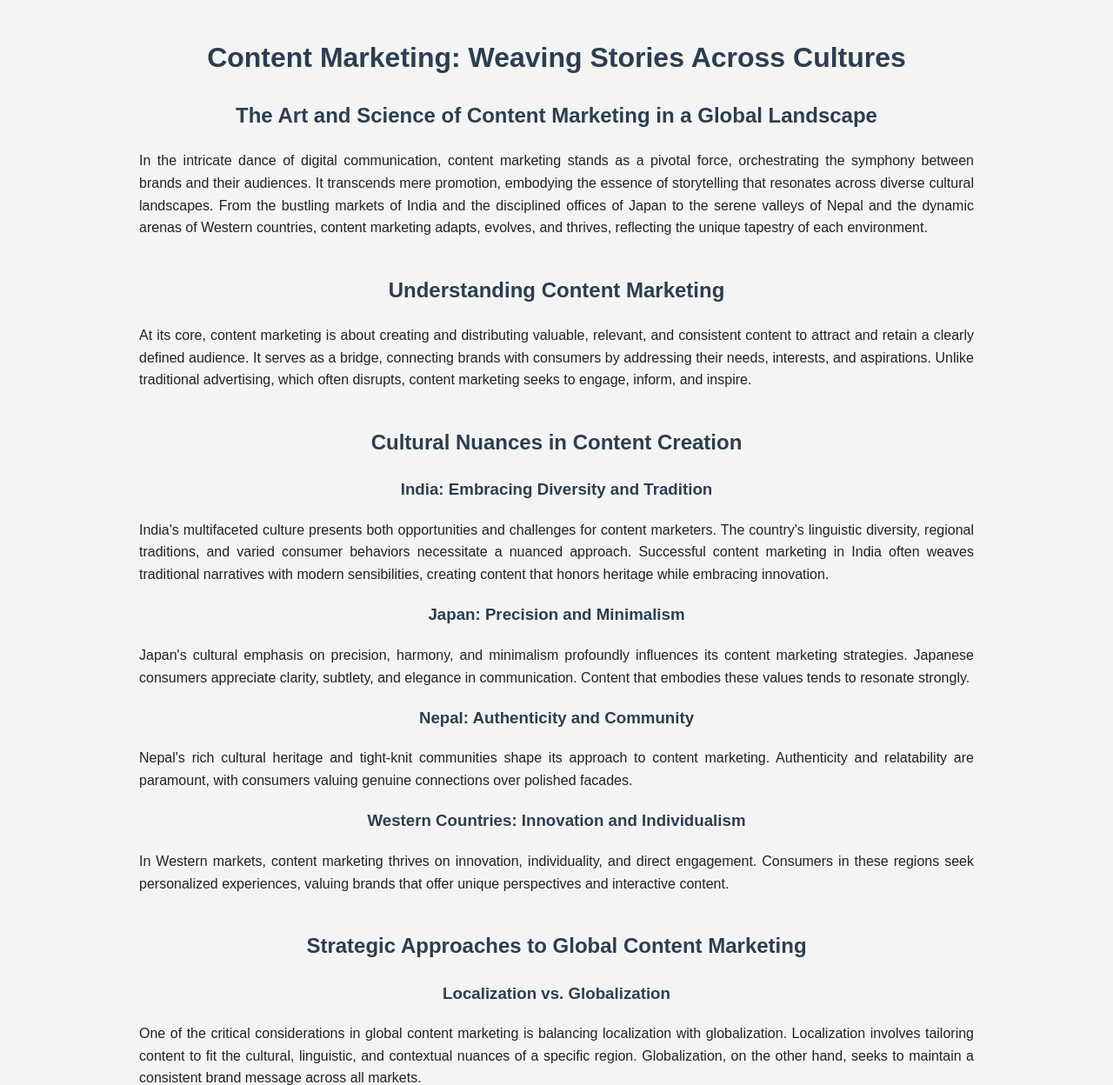
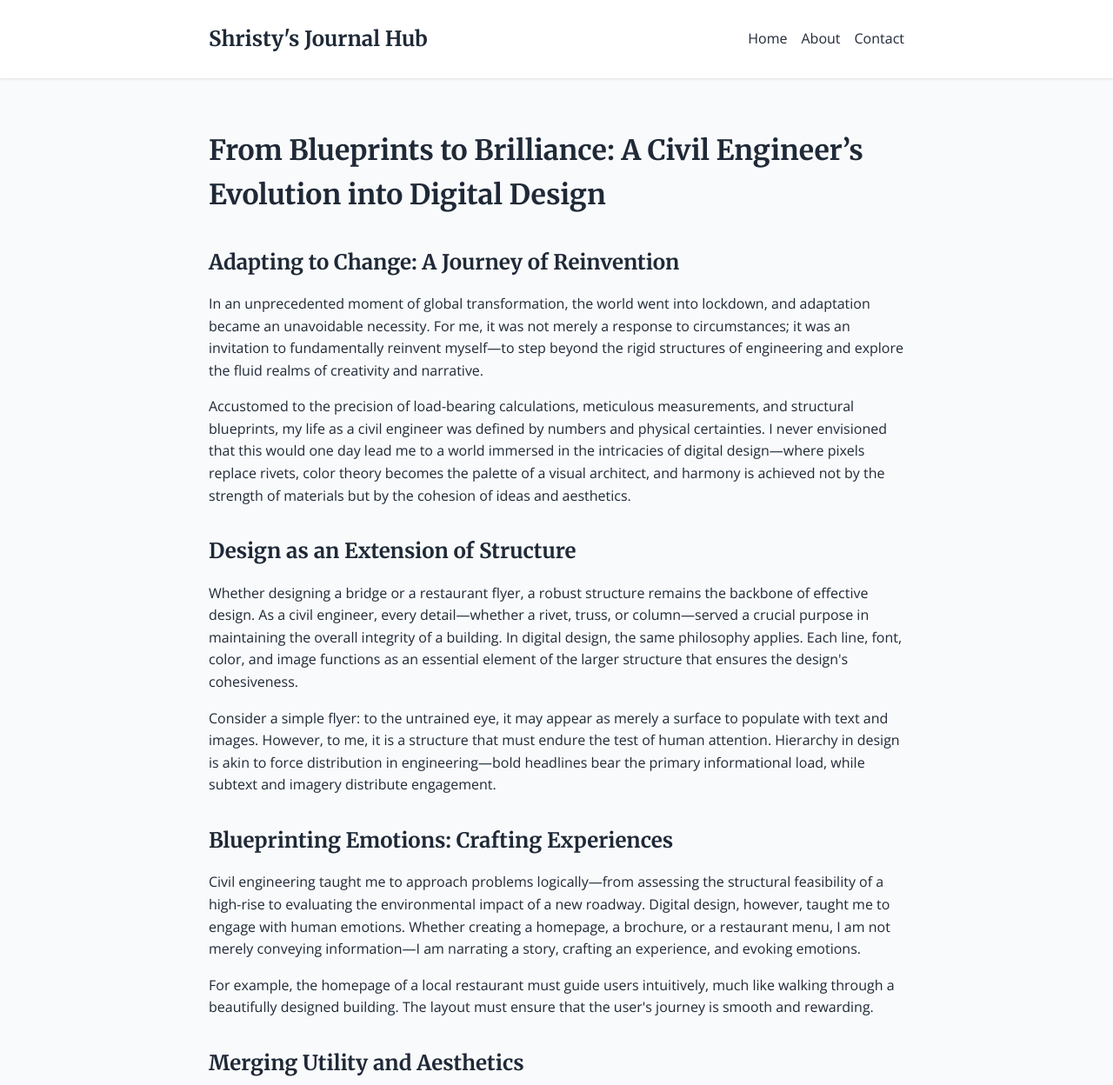
Before and after one commit to shristy0611/shristy0611.github.io, a plain HTML site: page blog_2.html in a window 1280 px wide. Shown: the top 1248 px of the page at 87% size. Drawn offline with nearby package versions, Linux system fonts and the light colour scheme.

Commit message:
Update blog_2.html

```diff
--- a/blog_2.html
+++ b/blog_2.html
@@ -3,79 +3,162 @@
 <head>
     <meta charset="UTF-8">
     <meta name="viewport" content="width=device-width, initial-scale=1.0">
-    <meta name="description" content="A comprehensive exploration of content marketing across cultures, examining strategies in India, Japan, Nepal, and Western countries. Learn how content marketing adapts, evolves, and thrives in a global landscape.">
-    <title>Content Marketing: Weaving Stories Across Cultures</title>
+    <meta name="description" content="A journey from civil engineering to digital design, highlighting the evolution of building physical structures to creating meaningful digital experiences.">
+    <meta name="keywords" content="civil engineering, digital design, transformation, creativity, engineering, design philosophy">
+    <meta name="author" content="Shristy's Journal Hub">
+    <title>From Blueprints to Brilliance: A Civil Engineer’s Evolution into Digital Design | Shristy's Journal Hub</title>
+    <link href="https://fonts.googleapis.com/css2?family=Merriweather:wght@300;400;700&family=Open+Sans:wght@300;400;600&display=swap" rel="stylesheet">
     <style>
+        :root {
+            --color-primary: #3b82f6;
+            --color-text: #1f2937;
+            --color-background: #f9fafb;
+        }
         body {
-            font-family: Arial, sans-serif;
+            font-family: 'Open Sans', sans-serif;
             line-height: 1.6;
-            background-color: #f4f4f4;
-            color: #222;
-            max-width: 60em;
+            color: var(--color-text);
+            background-color: var(--color-background);
+            margin: 0;
+            padding: 0;
+        }
+        .container {
+            max-width: 800px;
             margin: 0 auto;
-            padding: 20px;
-            text-align: center;
+            padding: 0 1rem;
         }
-        h1, h2, h3 {
-            color: #2c3e50;
-            text-align: center;
+        header {
+            background-color: white;
+            box-shadow: 0 1px 3px 0 rgba(0, 0, 0, 0.1);
+            padding: 1rem 0;
         }
-        section {
-            margin-bottom: 40px;
-            text-align: left;
+        header .container {
+            display: flex;
+            justify-content: space-between;
+            align-items: center;
         }
-        p {
-            text-align: justify;
+        header h1 {
+            font-family: 'Merriweather', serif;
+            font-size: 1.5rem;
+            color: var(--color-text);
+            margin: 0;
+        }
+        nav ul {
+            list-style-type: none;
+            padding: 0;
+            display: flex;
+            gap: 1rem;
+        }
+        nav a {
+            color: var(--color-text);
+            text-decoration: none;
+            transition: color 0.3s ease;
+        }
+        nav a:hover {
+            color: var(--color-primary);
+        }
+        main {
+            padding: 2rem 0;
+        }
+        h1, h2, h3, h4, h5, h6 {
+            font-family: 'Merriweather', serif;
+            color: var(--color-text);
+        }
+        article h2 {
+            font-size: 2rem;
+            margin-bottom: 1rem;
+        }
+        article h3 {
+            font-size: 1.5rem;
+            margin-top: 2rem;
+            margin-bottom: 1rem;
+        }
+        article p {
+            margin-bottom: 1rem;
+        }
+        footer {
+            background-color: #1f2937;
+            color: white;
+            padding: 2rem 0;
+            margin-top: 2rem;
+        }
+        footer .container {
+            display: flex;
+            justify-content: space-between;
+            align-items: center;
+        }
+        footer a {
+            color: white;
+            text-decoration: none;
+            margin-left: 1rem;
+        }
+        footer a:hover {
+            text-decoration: underline;
+        }
+        @media (max-width: 768px) {
+            header .container, footer .container {
+                flex-direction: column;
+                align-items: flex-start;
+            }
+            nav ul {
+                margin-top: 1rem;
+            }
+            footer .container > div {
+                margin-bottom: 1rem;
+            }
         }
     </style>
 </head>
 <body>
+    <header>
+        <div class="container">
+            <h1>Shristy's Journal Hub</h1>
+            <nav>
+                <ul>
+                    <li><a href="index.html">Home</a></li>
+                    <li><a href="about.html">About</a></li>
+                    <li><a href="contact.html">Contact</a></li>
+                </ul>
+            </nav>
+        </div>
+    </header>
 
-    <h1>Content Marketing: Weaving Stories Across Cultures</h1>
+    <main>
+        <div class="container">
+            <article>
+                <h2>From Blueprints to Brilliance: A Civil Engineer’s Evolution into Digital Design</h2>
 
-    <section>
-        <h2>The Art and Science of Content Marketing in a Global Landscape</h2>
-        <p>In the intricate dance of digital communication, content marketing stands as a pivotal force, orchestrating the symphony between brands and their audiences. It transcends mere promotion, embodying the essence of storytelling that resonates across diverse cultural landscapes. From the bustling markets of India and the disciplined offices of Japan to the serene valleys of Nepal and the dynamic arenas of Western countries, content marketing adapts, evolves, and thrives, reflecting the unique tapestry of each environment.</p>
-    </section>
+                <h3>Adapting to Change: A Journey of Reinvention</h3>
+                <p>In an unprecedented moment of global transformation, the world went into lockdown, and adaptation became an unavoidable necessity. For me, it was not merely a response to circumstances; it was an invitation to fundamentally reinvent myself—to step beyond the rigid structures of engineering and explore the fluid realms of creativity and narrative.</p>
+                <p>Accustomed to the precision of load-bearing calculations, meticulous measurements, and structural blueprints, my life as a civil engineer was defined by numbers and physical certainties. I never envisioned that this would one day lead me to a world immersed in the intricacies of digital design—where pixels replace rivets, color theory becomes the palette of a visual architect, and harmony is achieved not by the strength of materials but by the cohesion of ideas and aesthetics.</p>
 
-    <section>
-        <h2>Understanding Content Marketing</h2>
-        <p>At its core, content marketing is about creating and distributing valuable, relevant, and consistent content to attract and retain a clearly defined audience. It serves as a bridge, connecting brands with consumers by addressing their needs, interests, and aspirations. Unlike traditional advertising, which often disrupts, content marketing seeks to engage, inform, and inspire.</p>
-    </section>
+                <h3>Design as an Extension of Structure</h3>
+                <p>Whether designing a bridge or a restaurant flyer, a robust structure remains the backbone of effective design. As a civil engineer, every detail—whether a rivet, truss, or column—served a crucial purpose in maintaining the overall integrity of a building. In digital design, the same philosophy applies. Each line, font, color, and image functions as an essential element of the larger structure that ensures the design's cohesiveness.</p>
+                <p>Consider a simple flyer: to the untrained eye, it may appear as merely a surface to populate with text and images. However, to me, it is a structure that must endure the test of human attention. Hierarchy in design is akin to force distribution in engineering—bold headlines bear the primary informational load, while subtext and imagery distribute engagement.</p>
 
-    <section>
-        <h2>Cultural Nuances in Content Creation</h2>
-        <h3>India: Embracing Diversity and Tradition</h3>
-        <p>India's multifaceted culture presents both opportunities and challenges for content marketers. The country's linguistic diversity, regional traditions, and varied consumer behaviors necessitate a nuanced approach. Successful content marketing in India often weaves traditional narratives with modern sensibilities, creating content that honors heritage while embracing innovation.</p>
+                <h3>Blueprinting Emotions: Crafting Experiences</h3>
+                <p>Civil engineering taught me to approach problems logically—from assessing the structural feasibility of a high-rise to evaluating the environmental impact of a new roadway. Digital design, however, taught me to engage with human emotions. Whether creating a homepage, a brochure, or a restaurant menu, I am not merely conveying information—I am narrating a story, crafting an experience, and evoking emotions.</p>
+                <p>For example, the homepage of a local restaurant must guide users intuitively, much like walking through a beautifully designed building. The layout must ensure that the user's journey is smooth and rewarding.</p>
 
-        <h3>Japan: Precision and Minimalism</h3>
-        <p>Japan's cultural emphasis on precision, harmony, and minimalism profoundly influences its content marketing strategies. Japanese consumers appreciate clarity, subtlety, and elegance in communication. Content that embodies these values tends to resonate strongly.</p>
+                <h3>Merging Utility and Aesthetics</h3>
+                <p>One of the most fascinating aspects of transitioning to digital design has been learning to merge functionality with aesthetics. In civil engineering, my primary objective was to solve functional problems—to create structures that were reliable, safe, and enduring. In digital design, these aspects remain, but an additional layer of beauty must be interwoven—one that appeals not only to logic but also to the senses.</p>
+                <p>Brochures and menus, for example, transcend their utilitarian purposes as mere lists of services or dishes. They become engineered experiences, much like designing a bridge with the intent of guiding people across with both functionality and elegance.</p>
 
-        <h3>Nepal: Authenticity and Community</h3>
-        <p>Nepal's rich cultural heritage and tight-knit communities shape its approach to content marketing. Authenticity and relatability are paramount, with consumers valuing genuine connections over polished facades.</p>
+                <h3>From Drafts to Digital: Honoring Precision</h3>
+                <p>My technical background has afforded me an unexpected advantage in digital design—discipline in precision, a reverence for iterative processes, and an innate understanding that excellence is never achieved in a vacuum. Every flyer, every homepage begins as a draft—a blueprint akin to the construction documents I once prepared. Each iteration is refined, rigorously tested, and validated to ensure the final design stands firm.</p>
 
-        <h3>Western Countries: Innovation and Individualism</h3>
-        <p>In Western markets, content marketing thrives on innovation, individuality, and direct engagement. Consumers in these regions seek personalized experiences, valuing brands that offer unique perspectives and interactive content.</p>
-    </section>
+                <h3>Bridging Two Worlds: Civil Engineering and Digital Design</h3>
+                <p>In many respects, civil engineering provided the ideal foundation for digital design. The ability to understand complex systems, maintain a holistic view without neglecting crucial details, and communicate effectively with stakeholders—these skills transitioned seamlessly from construction sites to design studios. Digital design is not a departure from my past but a continuation; it involves designing structures—whether physical or emotional—that can change lives, solve problems, and inspire.</p>
+            </article>
+        </div>
+    </main>
 
-    <section>
-        <h2>Strategic Approaches to Global Content Marketing</h2>
-        <h3>Localization vs. Globalization</h3>
-        <p>One of the critical considerations in global content marketing is balancing localization with globalization. Localization involves tailoring content to fit the cultural, linguistic, and contextual nuances of a specific region. Globalization, on the other hand, seeks to maintain a consistent brand message across all markets.</p>
-
-        <h3>Leveraging Data and Analytics</h3>
-        <p>Data-driven insights are indispensable in crafting effective content marketing strategies. By analyzing consumer behavior, preferences, and engagement metrics, brands can tailor their content to meet the specific needs of different markets.</p>
-    </section>
-
-    <section>
-        <h2>Philosophical Reflections on Content Marketing</h2>
-        <p>Content marketing, at its zenith, is an exploration of the human condition—our desires, fears, dreams, and aspirations. It is a philosophical pursuit that seeks to understand and articulate the narratives that define us. By engaging with audiences on a profound level, content marketing fosters a sense of shared humanity, transcending cultural boundaries and uniting individuals through compelling stories.</p>
-    </section>
-
-    <section>
-        <h2>Conclusion: The Future of Content Marketing</h2>
-        <p>As the digital landscape continues to evolve, so too does the art of content marketing. Embracing cultural diversity, leveraging technological advancements, and fostering authentic connections will be pivotal in shaping the future of content marketing. For brands navigating the global marketplace, understanding and respecting the unique cultural contexts of India, Japan, Nepal, and Western countries will be essential in crafting content that not only engages but also inspires.</p>
-    </section>
-
+    <footer>
+        <div class="container">
+            <div>
+                <p>&copy; 2024 Shristy's Journal Hub. All rights reserved.</p>
+            </div>
+        </div>
+    </footer>
 </body>
 </html>
```
